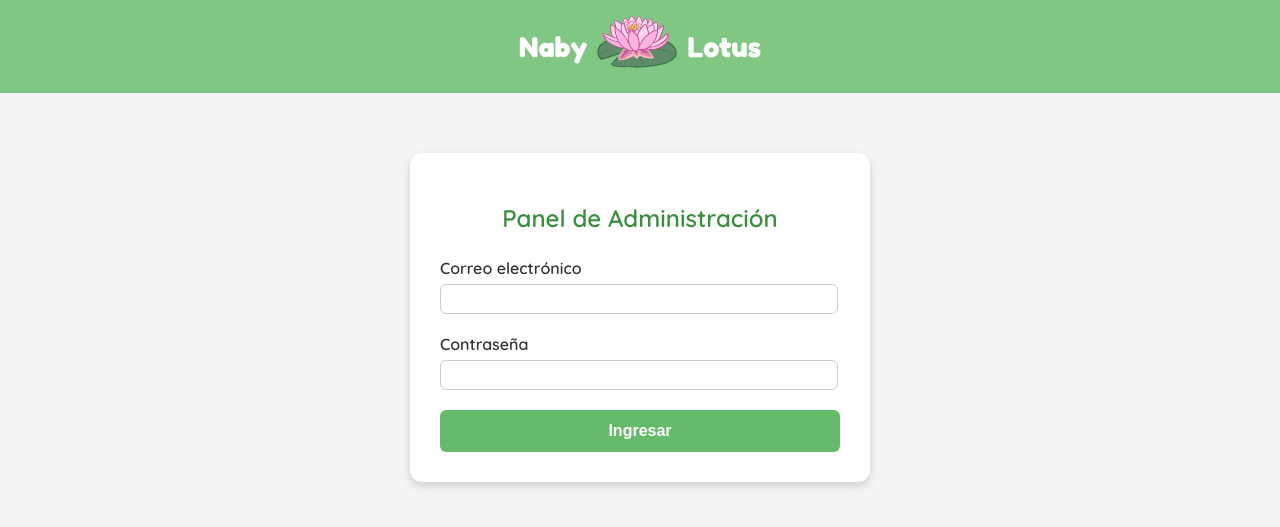
After one commit to Nawelhidalgo/ProyectoFinal, a Flask app: template templates/admin.html in a window 1280 px wide. The commit adds this page. Shown: the top 527 px of the page. Run offline with Flask 3, Linux system fonts and the light colour scheme; the template is opened without the code that fills it, so the values that code supplies are empty.

Commit message:
Diseño de login para admin

```diff
--- /dev/null
+++ b/static/css/admin_login.css
@@ -0,0 +1,104 @@
+body {
+  margin: 0;
+  padding: 0;
+  font-family: 'Quicksand', sans-serif;
+  background: #f4f4f4;
+}
+
+header {
+  background-color: #81c784;
+  text-align: center;
+  display: flex;
+  justify-content: center;
+  align-items: center;
+}
+
+#Logo {
+  display: flex;
+  align-items: center;
+  gap: 10px;
+  font-family: 'Fredoka', sans-serif;
+  font-size: 1.8em;
+  font-weight: bold;
+  color: #ffffff;
+}
+
+#Logo img {
+  width: 80px;
+  height: 80px;
+}
+
+.login-box {
+  background-color: #ffffff;
+  max-width: 400px;
+  margin: 60px auto;
+  padding: 30px;
+  border-radius: 12px;
+  box-shadow: 0 4px 10px rgba(0, 0, 0, 0.15);
+}
+
+.login-box h2 {
+  text-align: center;
+  color: #388e3c;
+  margin-bottom: 25px;
+  font-weight: 700;
+}
+
+.form-group {
+  margin-bottom: 20px;
+}
+
+.form-group label {
+  display: block;
+  font-weight: 600;
+  margin-bottom: 6px;
+  color: #333;
+}
+
+.form-group input {
+  width: 98%;
+  padding-top: 5px;
+  padding-bottom: 5px;
+  border-radius: 6px;
+  border: 1px solid #ccc;
+  font-size: 1em;
+  transition: border-color 0.3s;
+}
+
+.form-group input:focus {
+  border-color: #66bb6a;
+  outline: none;
+}
+
+.login-boton {
+  width: 100%;
+  padding: 12px;
+  background-color: #66bb6a;
+  border: none;
+  border-radius: 6px;
+  color: white;
+  font-size: 1em;
+  font-weight: bold;
+  cursor: pointer;
+  transition: background-color 0.3s;
+}
+
+.login-boton:hover {
+  background-color: #558b2f;
+}
+
+@media (max-width: 500px) {
+  .login-box {
+    margin: 30px 20px;
+    padding: 20px;
+  }
+
+  #Logo {
+    font-size: 1.4em;
+  }
+
+  #Logo img {
+    width: 40px;
+    height: 40px;
+  }
+}
--- a/static/css/login.css
+++ b/static/css/login.css
@@ -1,4 +1,3 @@
-
 body {
   margin: 0;
   padding: 0;
--- /dev/null
+++ b/templates/admin.html
@@ -0,0 +1,39 @@
+<!DOCTYPE html>
+<html lang="es">
+<head>
+  <meta charset="UTF-8" />
+  <meta name="viewport" content="width=device-width, initial-scale=1.0"/>
+  <title>Login Admin</title>
+  <link rel="icon" href="../static/Imagenes/img_nabyLotus/lotodelnahue2.png" type="image/png" />
+  <link rel="stylesheet" href="../static/css/admin_login.css" />
+  <link href="https://fonts.googleapis.com/css2?family=Fredoka:wght@400;700&family=Quicksand:wght@300;400;600&display=swap" rel="stylesheet" />
+</head>
+<body>
+  <header>
+    <div id="Logo">
+      <p>Naby</p>
+      <img src="../static/Imagenes/img_nabyLotus/lotodelnahue2.png" alt="Logo Naby Lotus" />
+      <p>Lotus</p>
+    </div>
+  </header>
+
+  <main>
+    <div class="login-box">
+      <h2>Panel de Administración</h2>
+      <form id="login-admin-form">
+        <div class="form-group">
+          <label for="correo">Correo electrónico</label>
+          <input type="email" id="correo" name="correo" required />
+        </div>
+        <div class="form-group">
+          <label for="contrasena">Contraseña</label>
+          <input type="password" id="contrasena" name="contrasena" required />
+        </div>
+        <button type="submit" class="login-boton">Ingresar</button>
+      </form>
+    </div>
+  </main>
+
+  <script src="../../static/js/admin.js"></script>
+</body>
+</html>
```
